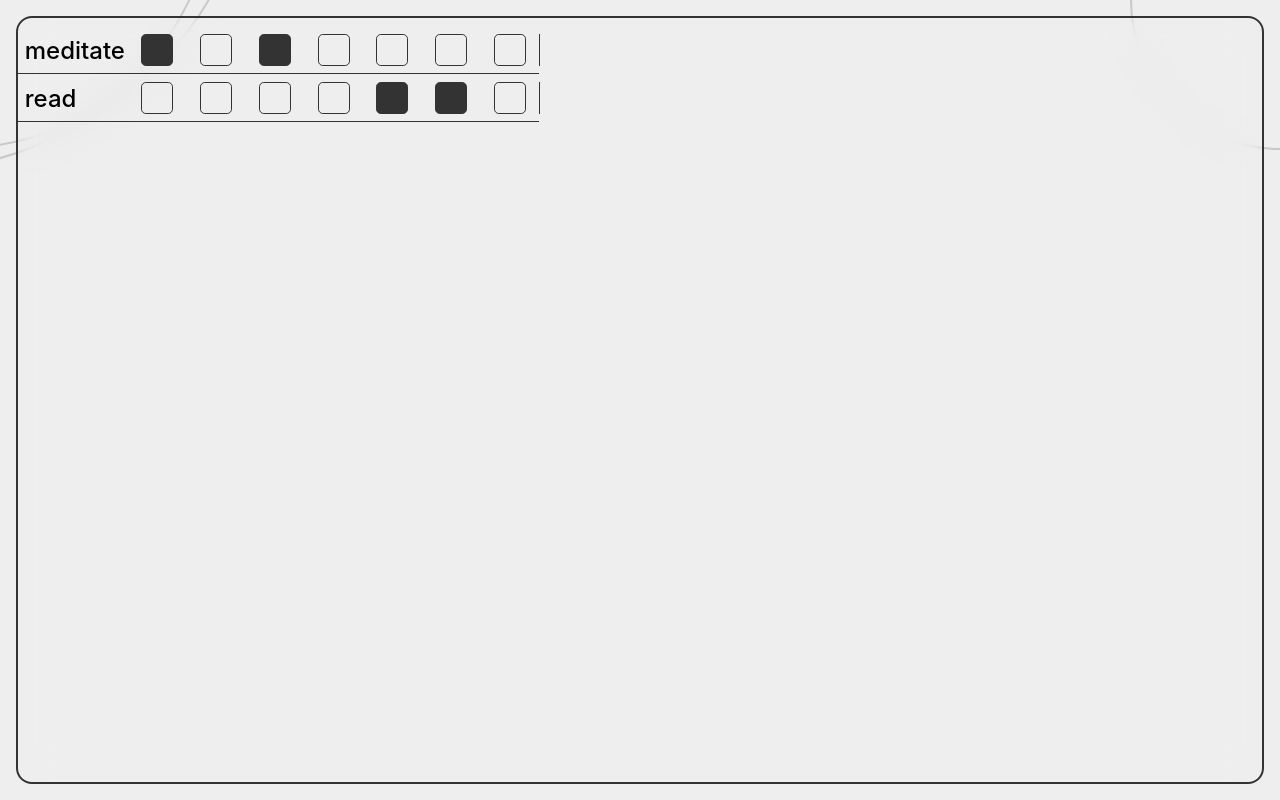
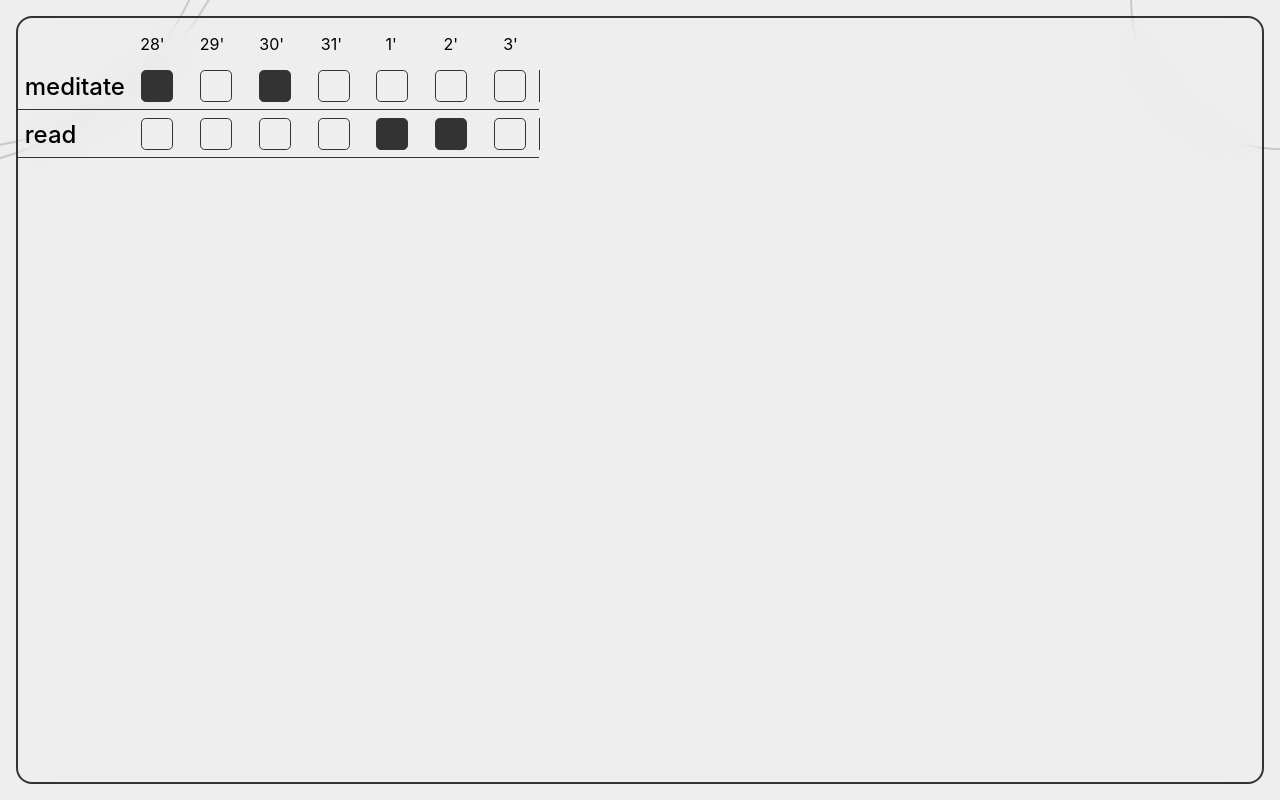
Before and after one commit to asi-isa/habito_, a Next.js app: page / in a window 1280 px wide. Built offline with nearby package versions, Linux system fonts and the light colour scheme.

Commit message:
habitheader part1

```diff
--- /dev/null
+++ b/comps/habits/HabitHeader.module.css
@@ -0,0 +1,27 @@
+.con {
+  display: flex;
+  padding-top: 1rem;
+}
+
+.text {
+  text-align: center;
+}
+
+.cal_con {
+  width: 80%;
+  margin-left: auto;
+  /* border: 1px solid red; */
+}
+
+.dates_con,
+.weekday_con {
+  display: flex;
+  justify-content: space-between;
+  align-items: center;
+}
+
+.date,
+.weekday {
+  flex: 1;
+  text-align: center;
+}
--- /dev/null
+++ b/comps/habits/HabitHeader.tsx
@@ -0,0 +1,37 @@
+import React from "react";
+import { add, sub } from "date-fns";
+
+import styles from "./HabitHeader.module.css";
+import getWeekday from "../../utils/date/getWeekday";
+
+const today = new Date();
+// So: 0
+const day = today.getDay();
+
+const subtractDays = day === 0 ? 6 : day - 1;
+
+const firstDateInWeek = sub(today, { days: subtractDays });
+
+const datesInWeek = Array.from({ length: 7 }, (_, i) =>
+  add(firstDateInWeek, { days: i })
+);
+
+export default function HabitHeader() {
+  return (
+    <div className={styles.con}>
+      <div className={styles.cal_con}>
+        {/* <p className={styles.text}>be the designer of your world.</p> */}
+        <div className={styles.dates_con}>
+          {datesInWeek.map((date) => {
+            return <p className={styles.date}>{date.getDate()}'</p>;
+          })}
+        </div>
+        {/* <div className={styles.weekday_con}>
+          {datesInWeek.map((date) => {
+            return <p className={styles.weekday}>{getWeekday(date)}'</p>;
+          })}
+        </div> */}
+      </div>
+    </div>
+  );
+}
--- a/comps/habits/Habits.module.css
+++ b/comps/habits/Habits.module.css
@@ -1,3 +1,3 @@
-.con {
+.habits {
   padding-top: 1rem;
 }
--- a/comps/habits/Habits.tsx
+++ b/comps/habits/Habits.tsx
@@ -2,6 +2,7 @@ import React, { useState } from "react";
 import isEqual from "../../utils/date/isEqual";
 import isInList from "../../utils/date/isInList";
 import Habit from "./Habit";
+import HabitHeader from "./HabitHeader";
 
 import styles from "./Habits.module.css";
 
@@ -32,7 +33,10 @@ export default function Habits() {
   }
 
   return (
-    <section className={styles.con}>
+    <div className={styles.con}>
+      <HabitHeader />
+
+      <section className={styles.habits}>
         {data.map((habit) => {
           return (
             <Habit
@@ -43,5 +47,6 @@ export default function Habits() {
           );
         })}
       </section>
+    </div>
   );
 }
--- a/pages/index.tsx
+++ b/pages/index.tsx
@@ -1,4 +1,3 @@
-import Habit from "../comps/habits/Habit";
 import Habits from "../comps/habits/Habits";
 import styles from "../styles/Home.module.css";
 
--- /dev/null
+++ b/utils/date/getWeekday.tsx
@@ -0,0 +1,5 @@
+const WEEKDAYS = ["Sun", "Mon", "Tue", "Wed", "Thu", "Fri", "Sat"];
+
+export default function getWeekday(date: Date) {
+  return WEEKDAYS[date.getDay()];
+}
```
Lines whose indentation alone changed are shown as unchanged.
